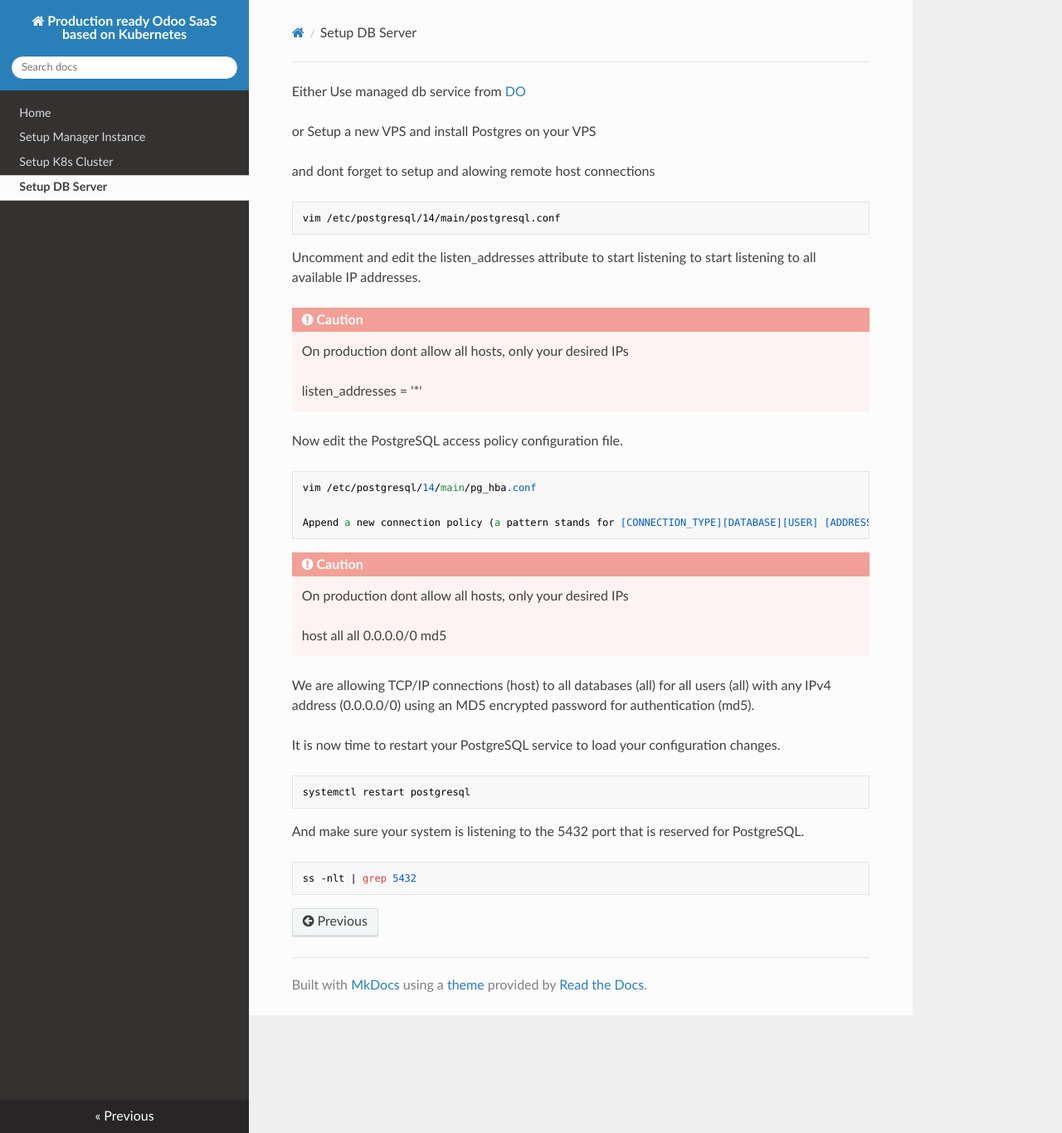
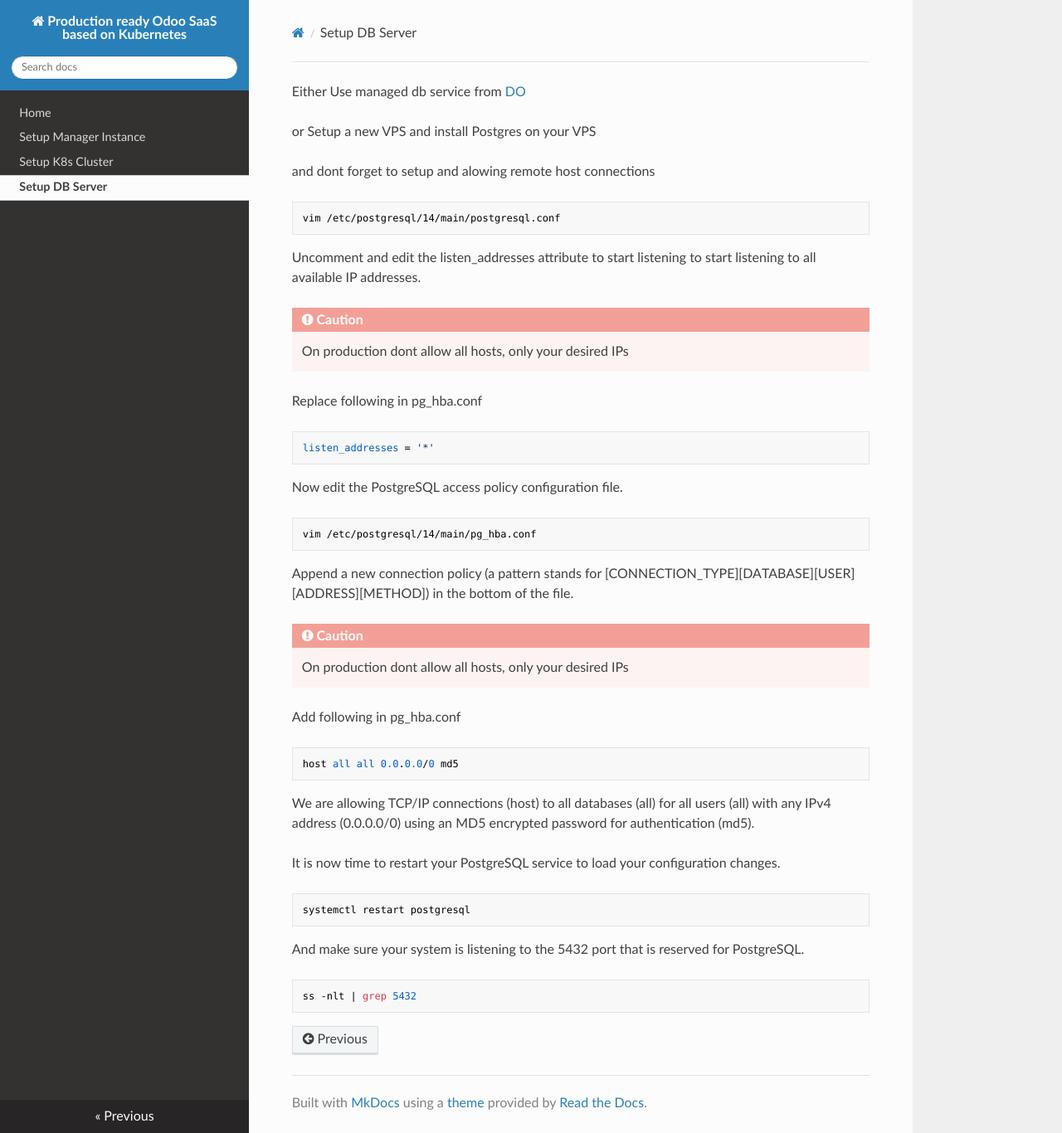
Before and after one commit to herawais/odoo-saas-kubernetes, an MkDocs documentation site: the page built from docs/db_server.md, in a window 1280 px wide and 1366 px high. Shown: the whole window at 83% size. Built offline with MkDocs 1.6.1, drawn with Linux system fonts in a browser that asks for light colours; nearby versions of some CDN libraries.

Commit message:
[MOD] DB Server Docs

```diff
--- a/docs/db_server.md
+++ b/docs/db_server.md
@@ -16,8 +16,7 @@
 
     On production dont allow all hosts, only your desired IPs
 
-
-
+Replace following in pg_hba.conf
 
     listen_addresses = '*'
 
@@ -26,14 +25,13 @@
     vim /etc/postgresql/14/main/pg_hba.conf
 
 
-    Append a new connection policy (a pattern stands for [CONNECTION_TYPE][DATABASE][USER] [ADDRESS][METHOD]) in the bottom of the file.
+Append a new connection policy (a pattern stands for [CONNECTION_TYPE][DATABASE][USER] [ADDRESS][METHOD]) in the bottom of the file.
 
 !!! danger "Caution"
 
     On production dont allow all hosts, only your desired IPs
 
-
-
+Add following in pg_hba.conf
 
     host all all 0.0.0.0/0 md5
 
```
